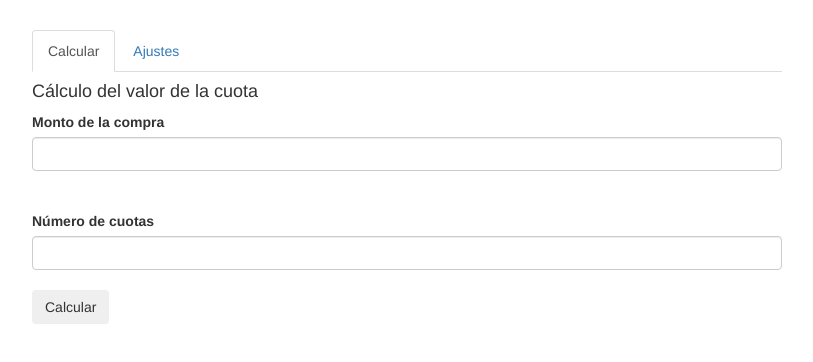
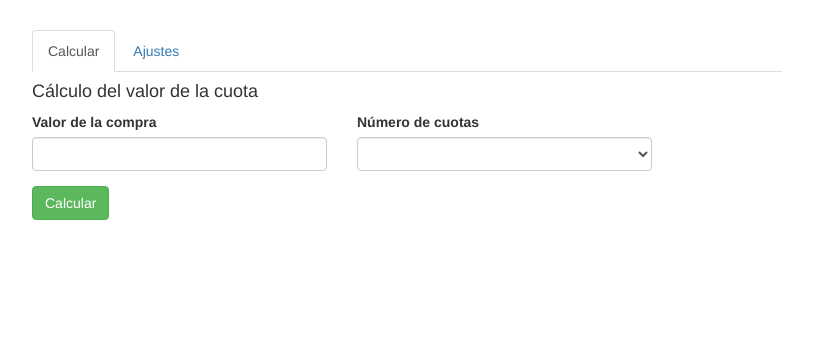
Before and after one commit to keter1968/prj-bnk-tc, an Angular app: page / in a window 1280 px wide. Shown: the top 362 px of the page, without its empty margins (233-1046 px from the left). Built offline with nearby package versions, Linux system fonts and the light colour scheme.

Commit message:
adjust select

```diff
--- a/src/app/calculate/calculate.component.html
+++ b/src/app/calculate/calculate.component.html
@@ -1,11 +1,30 @@
 <div class="row">
   <div class="col-xs-12">
     <h4>Cálculo del valor de la cuota</h4>
-    <label>Monto de la compra</label>
-    <input type="number" id="valor" class="form-control"><br><br>
-    <label>Número de cuotas</label>
-    <input type="number" id="numCuotas" class="form-control">
-    <br>
-    <button type="button" class="btn -btn-primry">Calcular</button>
+    <form>
+      <div class="row">
+        <div class="col-sm-5 form-group">
+          <label for="value">Valor de la compra</label>
+          <input
+            type="number"
+            id="value"
+            class="form-control"
+            #valueInput>
+        </div>
+        <div class="col-sm-5 form-group">
+          <label for="fee">Número de cuotas</label><br>
+          <select class="form-control" placeholder="Seleccione las cuotas">
+                <option *ngFor="let rate of rates" value={{rate.rate}}>{{rate.fee}} ({{rate.rate}}% Mes vencido)</option>
+          </select>
+        </div>
+      </div>
+      <div class="row">
+        <div class="col-xs-12">
+          <button class="btn btn-success" type="submit">Calcular</button>
+          <!-- <button class="btn btn-danger" type="button">Delete</button>
+          <button class="btn btn-primary" type="button">Clear</button> -->
+        </div>
+      </div>
+    </form>
   </div>
 </div>
--- a/src/app/calculate/calculate.component.ts
+++ b/src/app/calculate/calculate.component.ts
@@ -1,4 +1,6 @@
 import { Component, OnInit } from '@angular/core';
+import { Rate } from '../rates.model';
+import { SettingsListService } from '../settings/settings-list.service';
 
 @Component({
   selector: 'app-calculate',
@@ -7,9 +9,11 @@ import { Component, OnInit } from '@angular/core';
 })
 export class CalculateComponent implements OnInit {
 
-  constructor() { }
+  constructor(private slService: SettingsListService) { }
+    private rates: Rate[] = [];
 
   ngOnInit() {
+    this.rates = this.slService.getRates();
   }
 
 }
--- a/src/app/settings/settings-edit/settings-edit.component.html
+++ b/src/app/settings/settings-edit/settings-edit.component.html
@@ -4,16 +4,15 @@
     <form>
       <div class="row">
         <div class="col-sm-5 form-group">
-          <label for="fee">Tasa</label>
+          <label for="fee">Cuota</label>
           <input
-            type="text"
+            type="number"
             id="fee"
             class="form-control"
             #feeInput>
         </div>
-        <br>
-        <div class="col-sm-2 form-group">
-          <label for="amount">Valor</label>
+        <div class="col-sm-5 form-group">
+          <label for="amount">Interés</label>
           <input
             type="number"
             id="amount"
--- a/src/app/settings/settings-edit/settings-edit.component.ts
+++ b/src/app/settings/settings-edit/settings-edit.component.ts
@@ -25,7 +25,9 @@ export class SettingsEditComponent implements OnInit {
   onAddRate() {
     const ingFee = this.feeInputRef.nativeElement.value;
     const ingAmount = this.amountInputRef.nativeElement.value;
-    const newRate = new Rate(ingFee, ingAmount);
-    this.slService.addRate(newRate);
+    if (ingFee !=="" && ingAmount !=="" ){
+      const newRate = new Rate(ingFee, ingAmount);
+      this.slService.addRate(newRate);
+    }
   }
 }
--- a/src/app/settings/settings.component.html
+++ b/src/app/settings/settings.component.html
@@ -3,6 +3,7 @@
     <app-settings-edit></app-settings-edit>
     <hr>
     <div class="row" *ngFor="let rate of rates">
+      <!-- <a *ngFor="let rate of rates | order-by:'fee'"> {{rate.fee}}</a> -->
       <div class="col-sm-5">
           {{ rate.fee }}
       </div>
--- a/src/app/settings/settings.component.ts
+++ b/src/app/settings/settings.component.ts
@@ -1,6 +1,15 @@
 import { Component, OnInit } from '@angular/core';
 import { SettingsListService } from './settings-list.service';
 import { Rate } from '../rates.model';
+import {Injectable, Pipe} from '@angular/core';
+import * as _ from 'lodash';
+
+@Pipe({ name: 'order-by' })
+export class OrderByPipe {
+  transform(array, args) {
+    return _.sortBy(array, args);
+  }
+}
 
 @Component({
   selector: 'app-settings',
```
